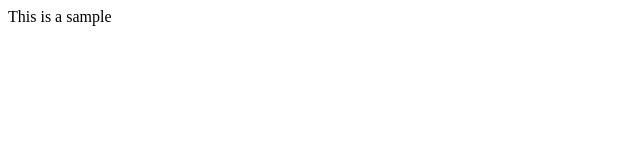
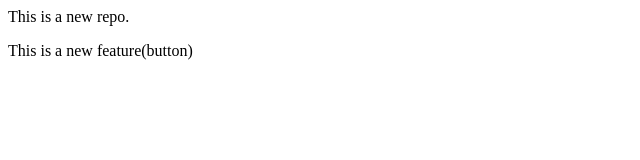
Before and after one commit to Archit2971/localrepo, a plain HTML site: page index.html in a window 1280 px wide. Shown: the whole page, without its empty margins (0-640 px from the left). Drawn offline with Linux system fonts and the light colour scheme.

```diff
--- a/index.html
+++ b/index.html
@@ -1 +1,2 @@
-<p>This is a sample</p>
+<p>This is a new repo.</p>
+<p>This is a new feature(button)</p>
```
